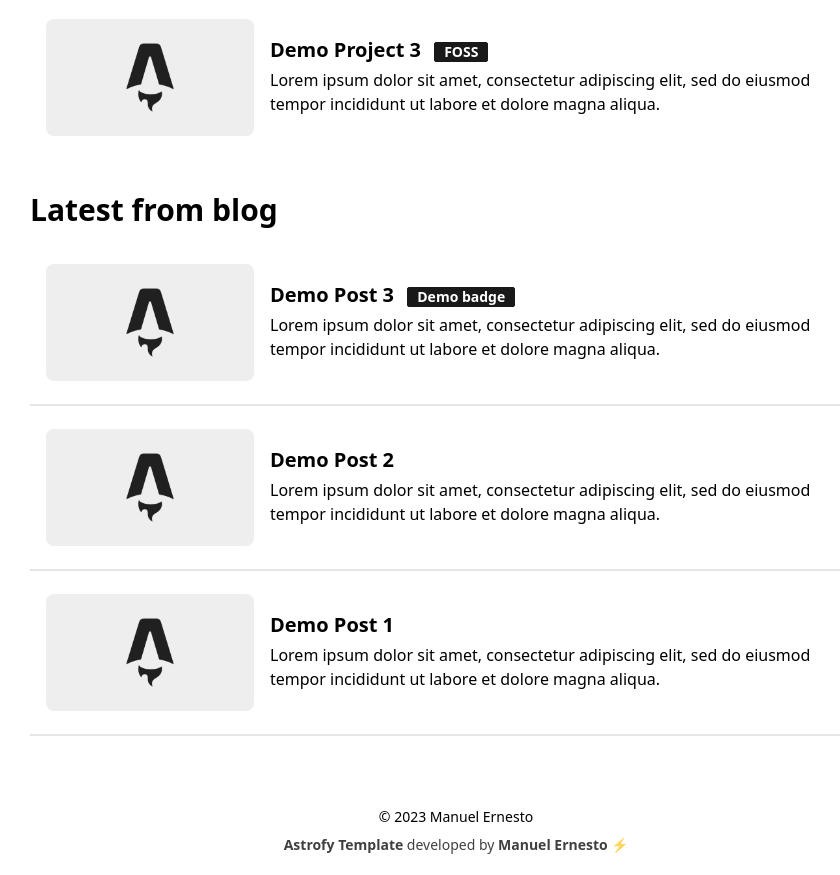
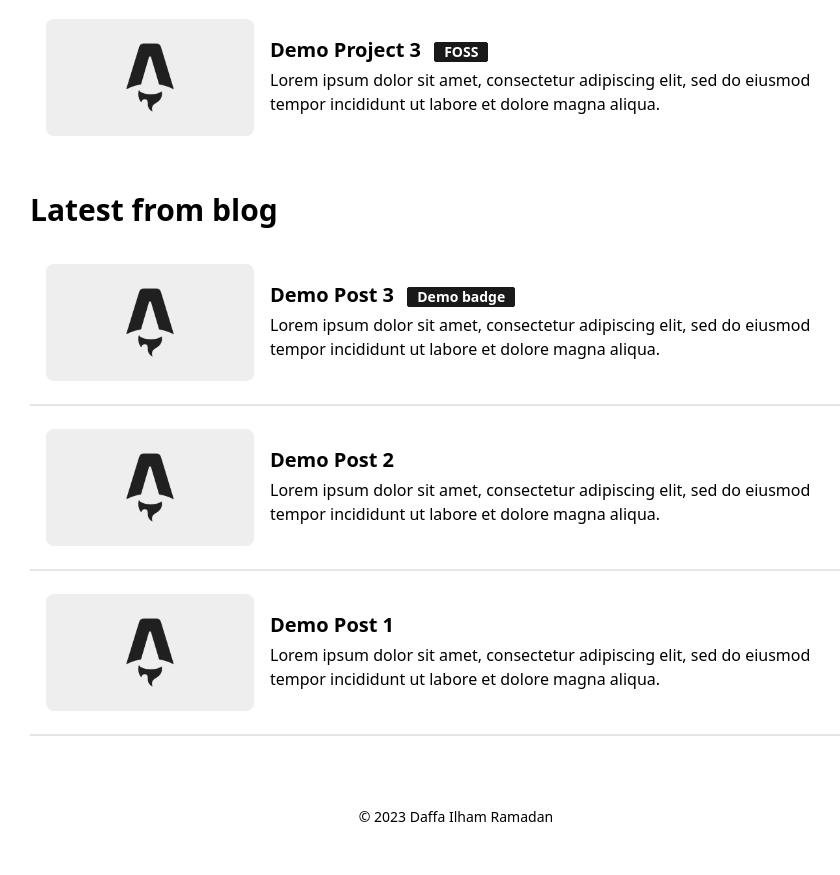
Before and after one commit to daffailhamramadan/daffailhamramadan.github.io, an Astro site: page / in a window 1280 px wide. Shown: the part 803-1678 px from the top of the page, without its empty margins (336-1176 px from the left). Built offline with nearby package versions, Linux system fonts and the light colour scheme; Astro itself is replaced by a stand-in of ours.

Commit message:
Delete and change footer

```diff
--- a/src/components/Footer.astro
+++ b/src/components/Footer.astro
@@ -4,12 +4,9 @@ const today = new Date();
 
 <footer class="footer footer-center block mb-5 pt-10">
   <div class="pb-2">
-    &copy; {today.getFullYear()} Manuel Ernesto
+    &copy; {today.getFullYear()} Daffa Ilham Ramadan
   </div>
   <div class="inline opacity-75">
-    <!-- Thanks for using this template. You can keep this line to support my work :) -->
-    <a href="https://astrofy-template.netlify.app/" target="_blank" class="font-bold">Astrofy Template</a> developed by
-    <a href="https://manuelernestog.github.io" target="_blank" class="font-bold">Manuel Ernesto ⚡️</a>
   </div>
 </footer>
 <style>
```
